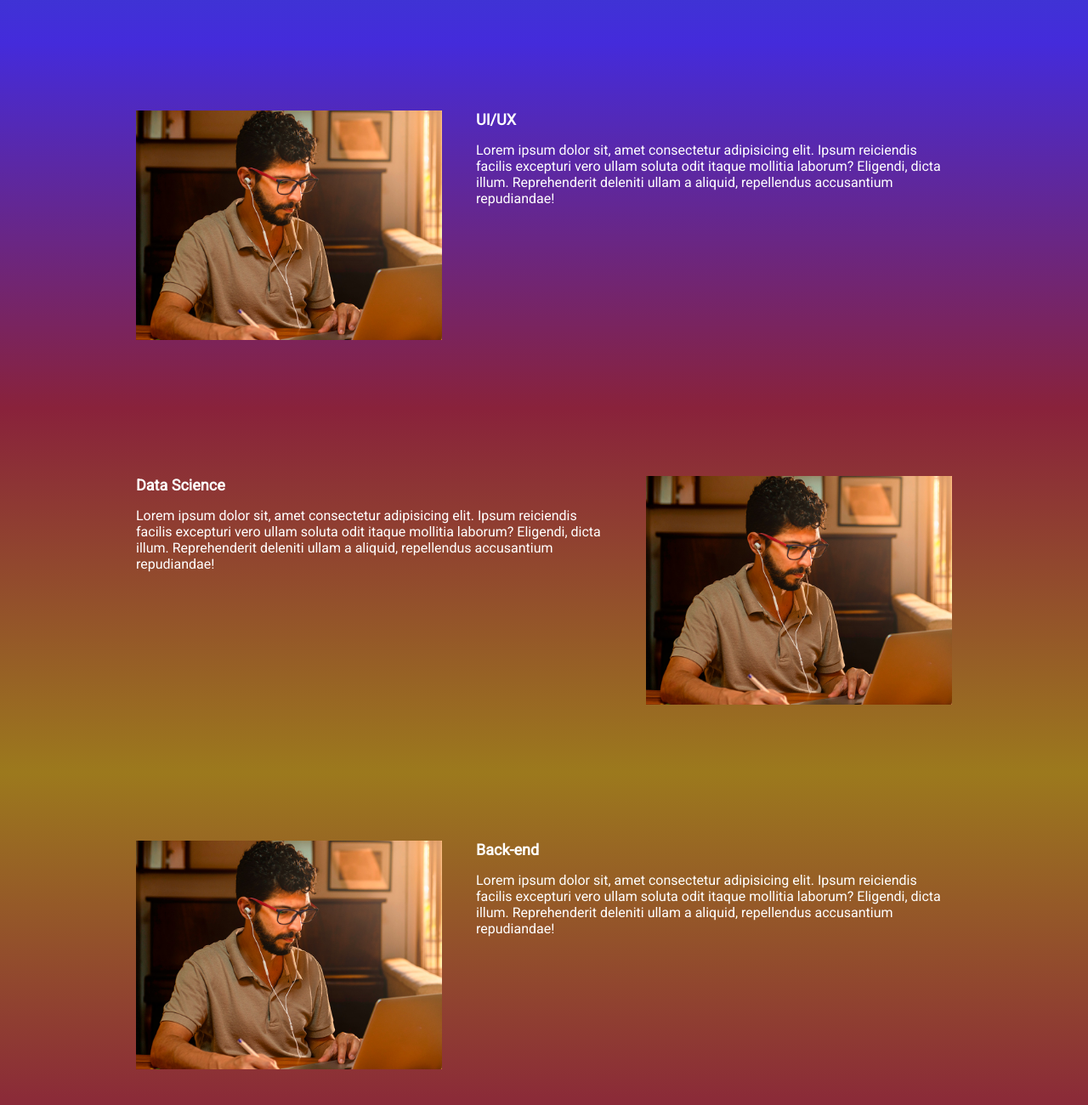
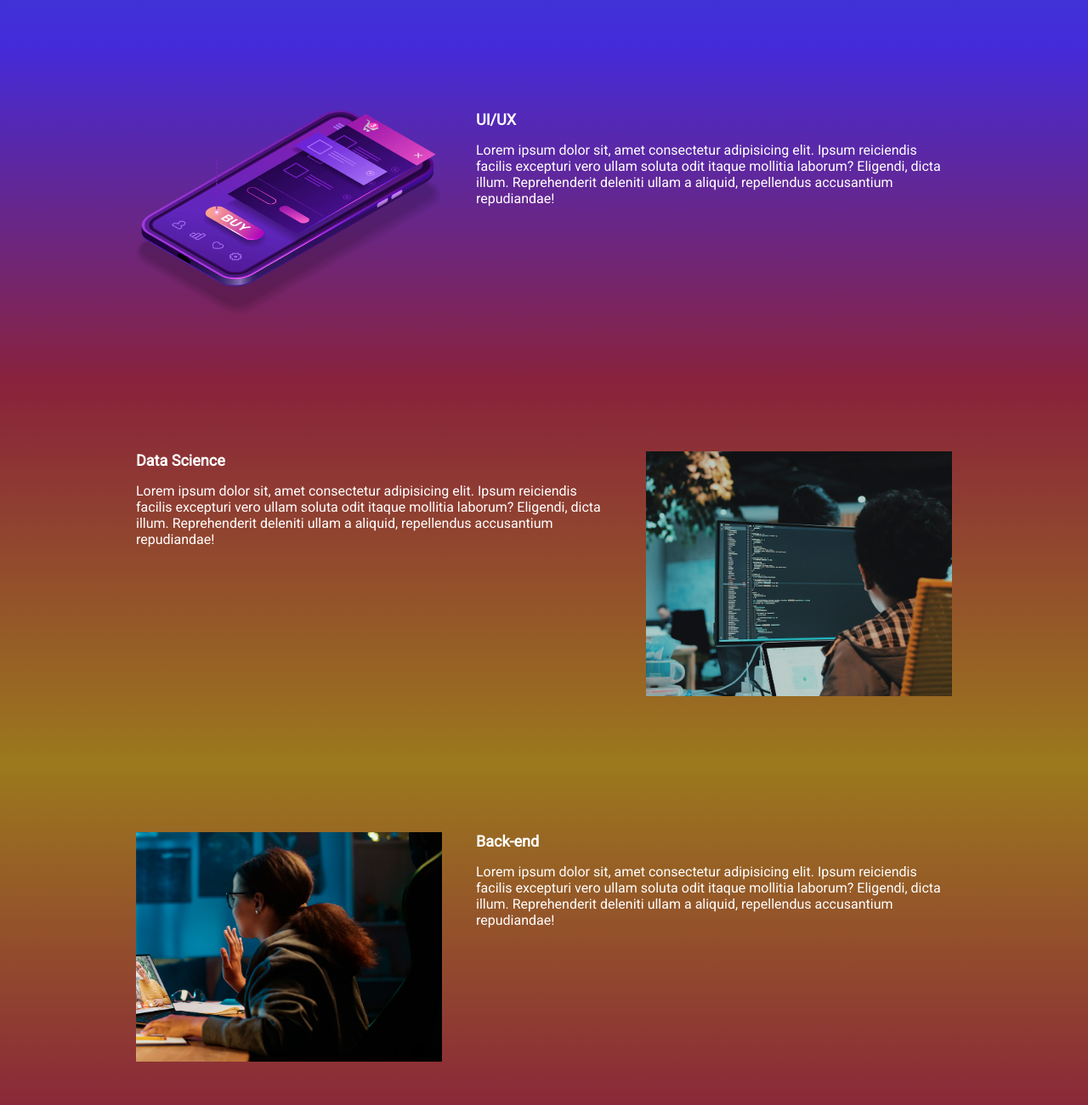
Before and after one commit to rbtzinn/ebac_tech_talks, a website built with Parcel: page src/index.html in a window 1280 px wide. Shown: the part 940-2240 px from the top of the page at 85% size. Built offline with nearby package versions, Linux system fonts and the light colour scheme.

Commit message:
atualizando as imagens das seções

```diff
--- a/src/index.html
+++ b/src/index.html
@@ -55,7 +55,7 @@
                 <h2 class="event__details__title">UI/UX</h2>
                 <p class="event__details__description">Lorem ipsum dolor sit, amet consectetur adipisicing elit. Ipsum reiciendis facilis excepturi vero ullam soluta odit itaque mollitia laborum? Eligendi, dicta illum. Reprehenderit deleniti ullam a aliquid, repellendus accusantium repudiandae!</p>
             </div>
-            <img src="./images/frontend.png" alt="Front-end" class="event__image">
+            <img src="./images/ui-ux.png" alt="ui-ux" class="event__image">
         </div>
     </section>
     <section class="event event--data-science" >
@@ -64,7 +64,7 @@
                 <h2 class="event__details__title">Data Science</h2>
                 <p class="event__details__description">Lorem ipsum dolor sit, amet consectetur adipisicing elit. Ipsum reiciendis facilis excepturi vero ullam soluta odit itaque mollitia laborum? Eligendi, dicta illum. Reprehenderit deleniti ullam a aliquid, repellendus accusantium repudiandae!</p>
             </div>
-            <img src="./images/frontend.png" alt="Front-end" class="event__image">
+            <img src="./images/data.png" alt="data-science" class="event__image">
         </div>
     </section>
     <section class="event event--backend event--image-left" >
@@ -73,7 +73,7 @@
                 <h2 class="event__details__title">Back-end</h2>
                 <p class="event__details__description">Lorem ipsum dolor sit, amet consectetur adipisicing elit. Ipsum reiciendis facilis excepturi vero ullam soluta odit itaque mollitia laborum? Eligendi, dicta illum. Reprehenderit deleniti ullam a aliquid, repellendus accusantium repudiandae!</p>
             </div>
-            <img src="./images/frontend.png" alt="Front-end" class="event__image">
+            <img src="./images/backend.png" alt="Back-end" class="event__image">
         </div>
     </section>
 
```
